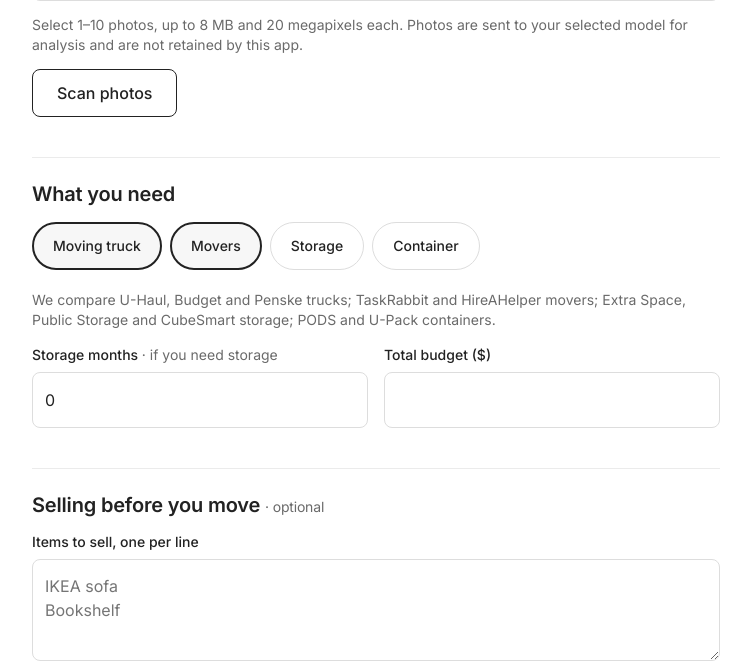
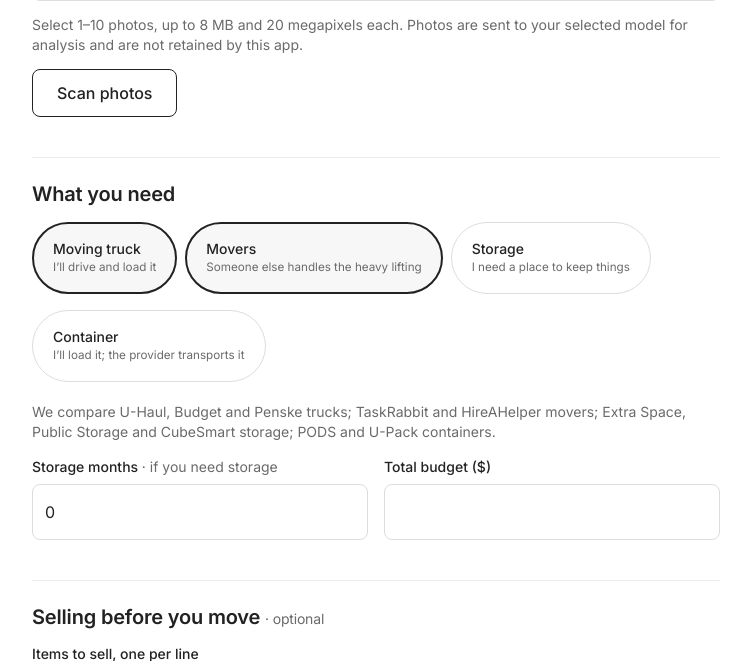
Before and after one commit to jianiye-coder/relocation-agent, a FastAPI app: page / in a window 1280 px wide. Shown: the part 1979-2640 px from the top of the page, without its empty margins (264-1015 px from the left). Run offline with FastAPI, Linux system fonts and the light colour scheme; some libraries are stand-ins or nearby versions.

Commit message:
Explain intake service choices

```diff
--- a/moving_agent/web/templates/base.html
+++ b/moving_agent/web/templates/base.html
@@ -67,6 +67,8 @@
   .pill span { display: inline-flex; align-items: center; gap: 6px; min-height: 48px; padding: 12px 20px; border: 1px solid var(--hairline);
     border-radius: var(--r-full); font-size: 14px; font-weight: 500; color: var(--ink); cursor: pointer; background: var(--canvas); white-space: nowrap; }
   .pill span small { color: var(--muted); font-weight: 400; }
+  .service-pill span { align-items: flex-start; flex-direction: column; gap: 2px; min-height: 72px; justify-content: center; text-align: left; white-space: normal; }
+  .service-pill span small { line-height: 1.25; }
   .pill input:checked + span { border: 2px solid var(--ink); padding: 11px 19px; background: var(--surface-soft); }
   .pill input:focus-visible + span { outline: 2px solid var(--ink); outline-offset: 2px; }
 
--- a/moving_agent/web/templates/intake.html
+++ b/moving_agent/web/templates/intake.html
@@ -107,10 +107,10 @@
   <section class="block">
     <h2>What you need</h2>
     <div class="pills" role="group" aria-label="Services">
-      <label class="pill"><input type="checkbox" name="needs" value="truck" checked><span>Moving truck</span></label>
-      <label class="pill"><input type="checkbox" name="needs" value="labor" checked><span>Movers</span></label>
-      <label class="pill"><input type="checkbox" name="needs" value="storage"><span>Storage</span></label>
-      <label class="pill"><input type="checkbox" name="needs" value="container"><span>Container</span></label>
+      <label class="pill service-pill"><input type="checkbox" name="needs" value="truck" checked><span>Moving truck<small>I’ll drive and load it</small></span></label>
+      <label class="pill service-pill"><input type="checkbox" name="needs" value="labor" checked><span>Movers<small>Someone else handles the heavy lifting</small></span></label>
+      <label class="pill service-pill"><input type="checkbox" name="needs" value="storage"><span>Storage<small>I need a place to keep things</small></span></label>
+      <label class="pill service-pill"><input type="checkbox" name="needs" value="container"><span>Container<small>I’ll load it; the provider transports it</small></span></label>
     </div>
     <p class="muted" style="margin:12px 0 0">We compare U-Haul, Budget and Penske trucks; TaskRabbit and HireAHelper movers; Extra Space, Public Storage and CubeSmart storage; PODS and U-Pack containers.</p>
     <div class="row" style="margin-top:16px">
```
Also changed, not shown: tests/test_web.py (+11 -0 lines).
